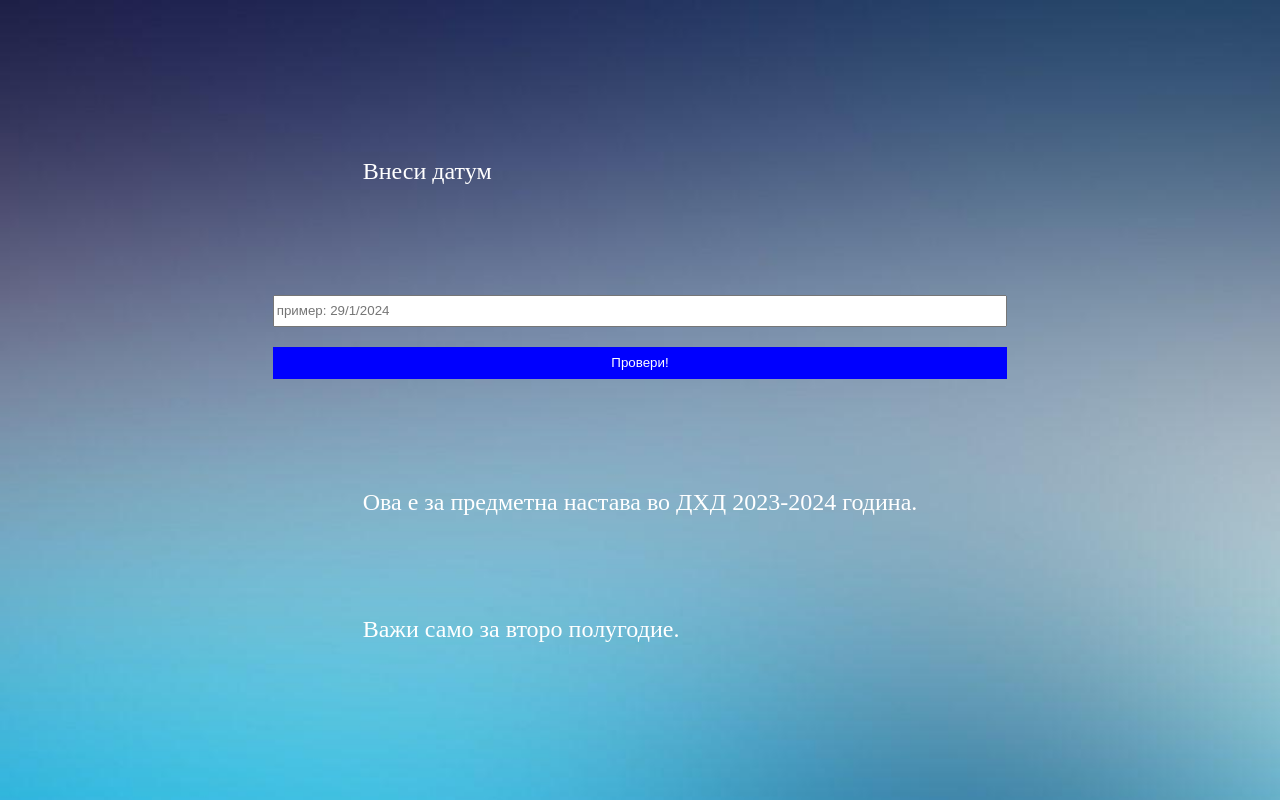
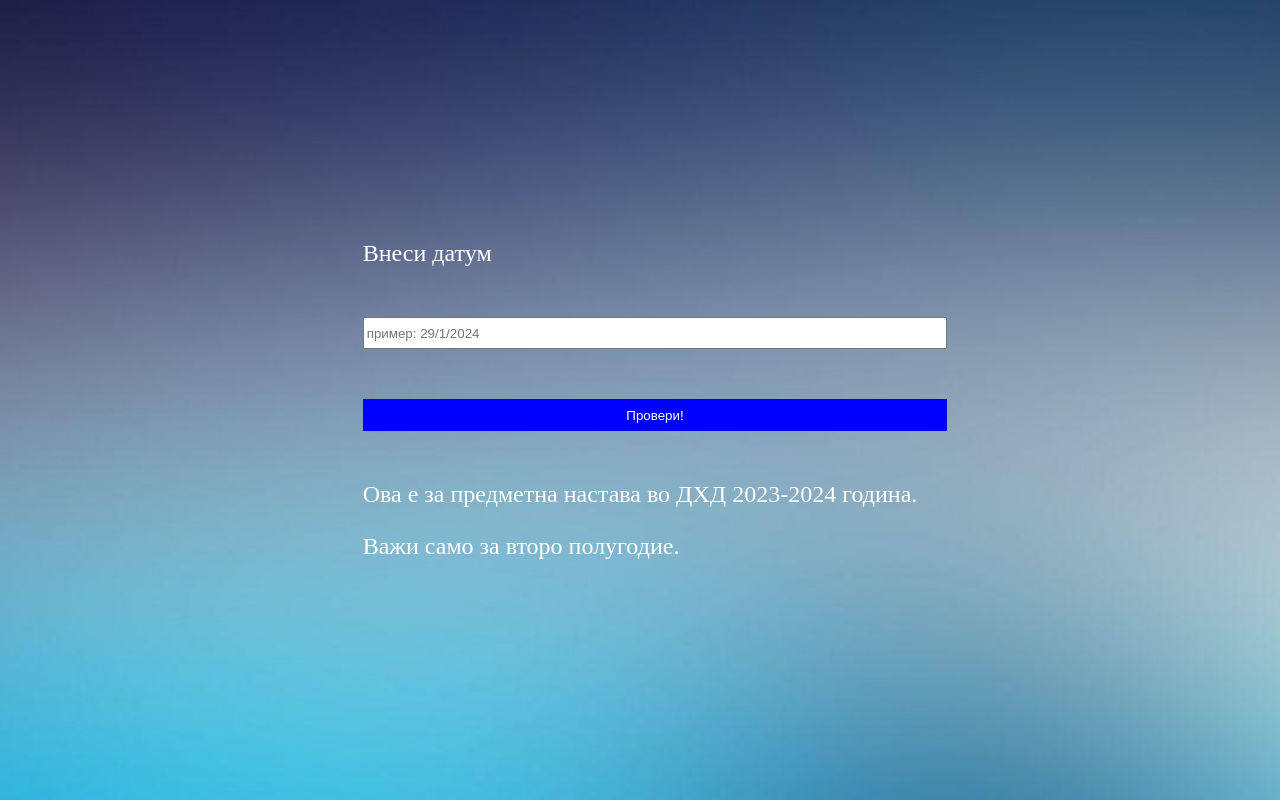
Before and after one commit to Ziveziv/smena, a plain HTML site: page VtoroPolugodie.html in a window 1280 px wide. Drawn offline with Linux system fonts and the light colour scheme.

Commit message:
Update VtoroPolugodie.html

```diff
--- a/VtoroPolugodie.html
+++ b/VtoroPolugodie.html
@@ -17,13 +17,13 @@
         label
           {
             font-size: 24px;
-            margin: 100px;
+            margin: 25px;
             display: block; /* Set display to block for stacking */
             color: white;
           }
         #result {
                 font-size: 24px;
-                margin: 10px;
+                margin: 25px;
                 display: block;
                 text-align: center;
                 color: white;
@@ -31,7 +31,7 @@
         input, button
             {
               height: 25px;
-              margin: 10px;
+              margin: 25px;
               box-sizing: border-box; /* Include padding and border in the total width */
             }
         input
```
